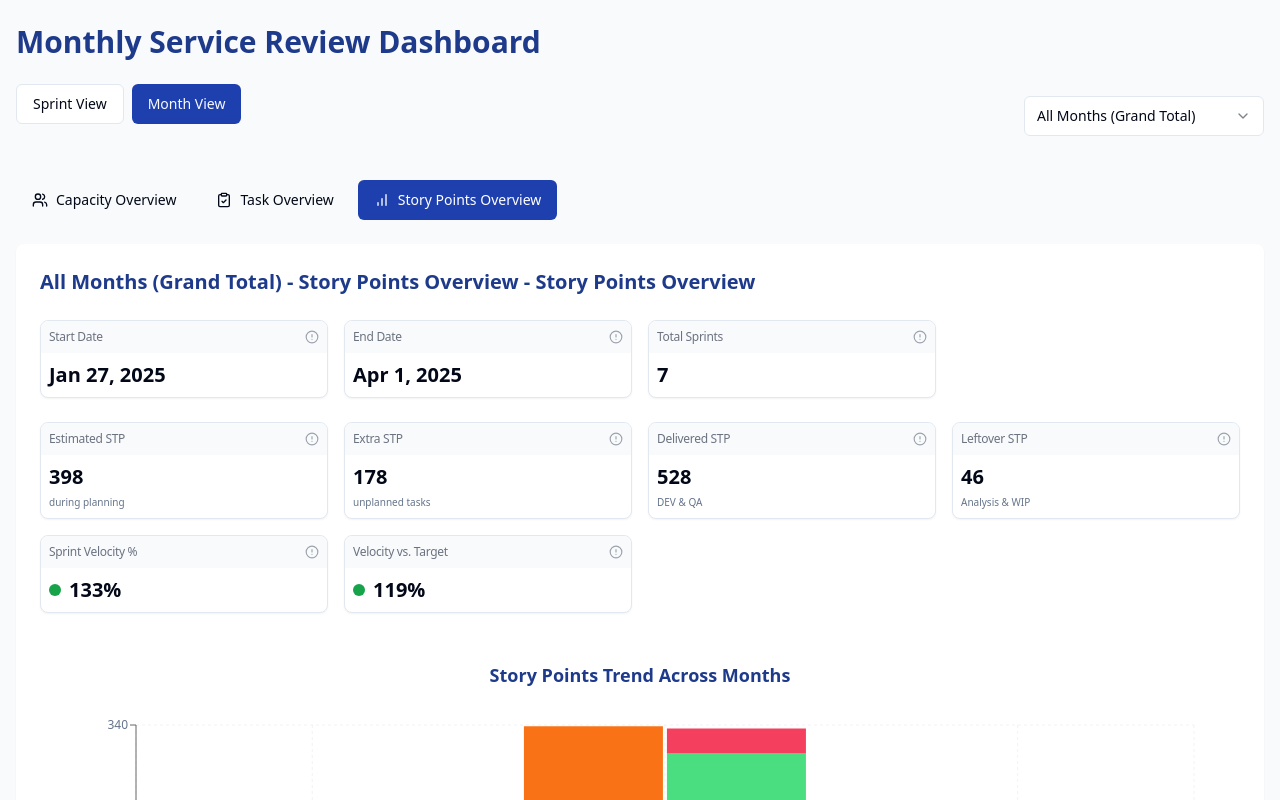
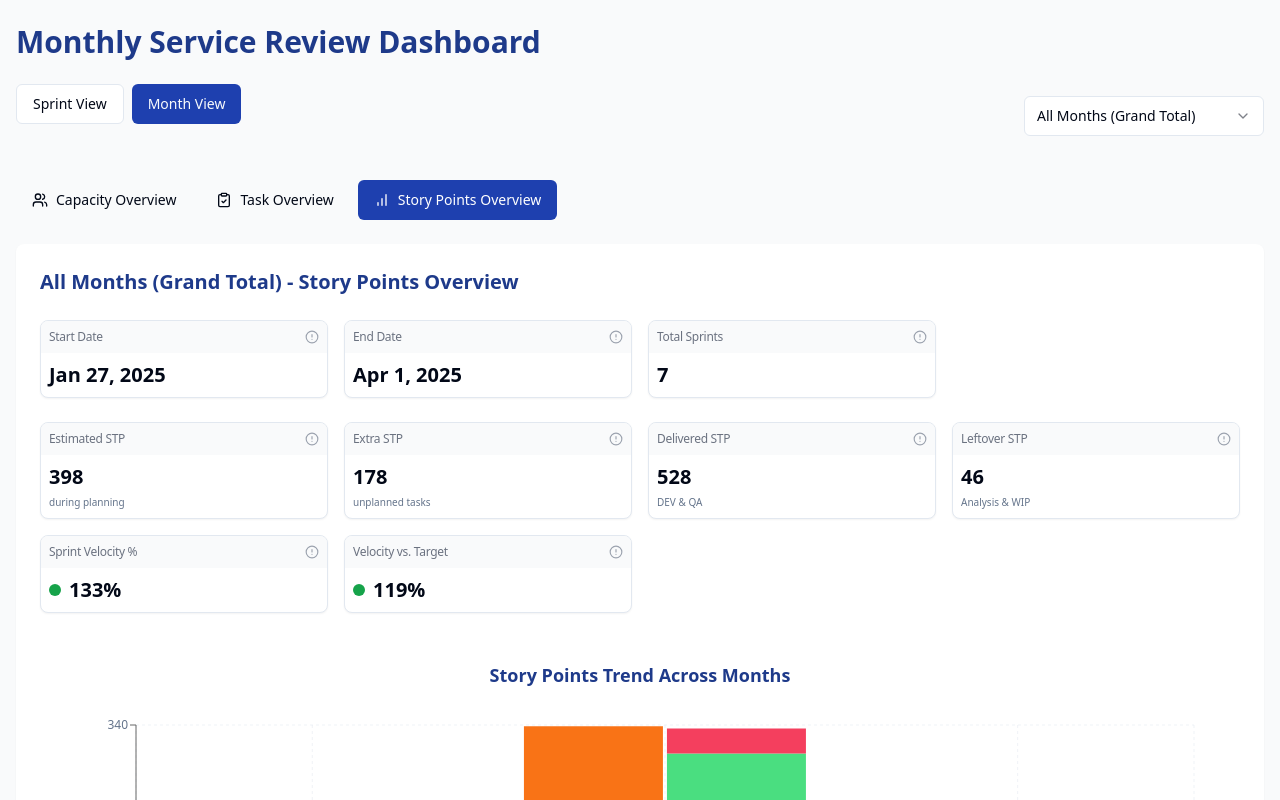
Before and after one commit to ionutlicurici88/adm-monthly-service-review-dashboard, a React (Vite) app: page / in a window 1280 px wide. Both pictures are taken after a click on the button "Story Points Overview". Shown: the top 800 px of the page. Built offline with nearby package versions, Linux system fonts and the light colour scheme.

Commit message:
Fix: Remove duplicate "Story Points Overview"
Removes the duplicate "Story Points Overview" from the title in MonthViewContent.

```diff
--- a/src/components/dashboard/StoryPointsOverview.tsx
+++ b/src/components/dashboard/StoryPointsOverview.tsx
@@ -1,3 +1,4 @@
+
 import { StoryPointsOverview as StoryPointsOverviewType } from "@/types/dashboard";
 import StatCard from "./StatCard";
 import StoryPointsTrend from "./StoryPointsTrend";
@@ -61,7 +62,7 @@ const StoryPointsOverview = ({ data, allData = [], excludeFirstSprint = false }:
   return (
     <div className="space-y-6 w-full">
       <h2 className="text-xl font-semibold text-dashboard-blue-dark">
-        {isMonthView ? `${title} - Story Points Overview` : `${title} - Story Points Overview`}
+        {title}
       </h2>
 
       {isMonthView && (
```
